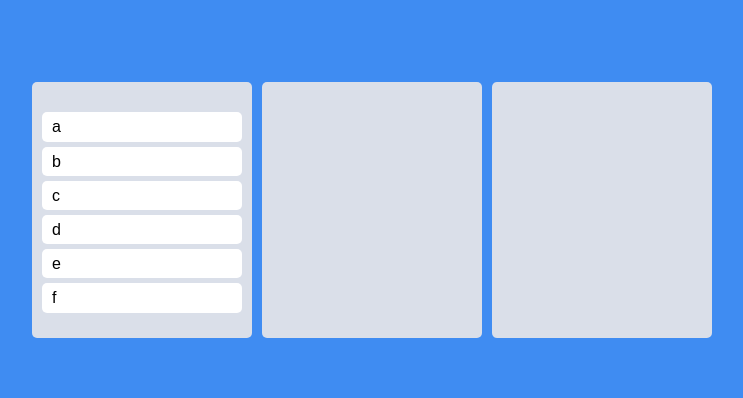
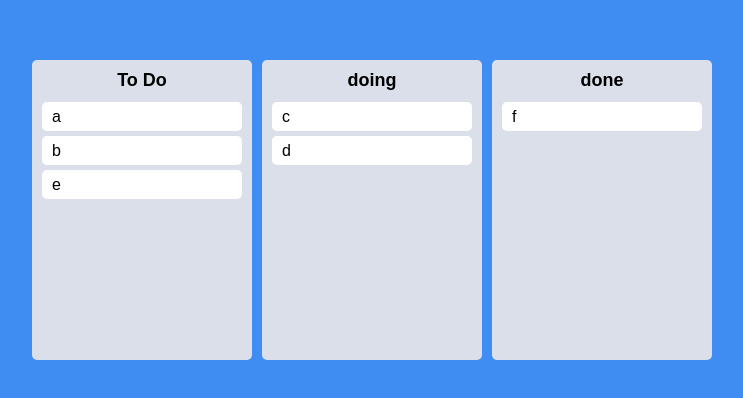
Before and after one commit to bigwave-cho/trello-todo, a React (Create React App) app: page / in a window 1280 px wide. Shown: the part 190-588 px from the top of the page, without its empty margins (268-1011 px from the left). Built offline with nearby package versions, Linux system fonts and the light colour scheme.

Commit message:
Beautiful-dnd : reorder toDos(보드 내 & 간)

```diff
--- a/src/App.tsx
+++ b/src/App.tsx
@@ -6,7 +6,7 @@
 
 const Wrapper = styled.div`
   max-width: 680px;
-  width: 100%;
+  width: 100vw;
   height: 100vh;
   display: flex;
   justify-content: center;
@@ -15,24 +15,47 @@
 `;
 
 const Boards = styled.div`
-  display: grid;
+  display: flex;
+  justify-content: center;
+  align-items: flex-start;
   width: 100%;
   gap: 10px;
-  grid-template-columns: repeat(3, 1fr);
 `;
 
 function App() {
   const [toDos, setToDos] = useRecoilState(toDoState);
 
-  const onDragEnd = ({ draggableId, destination, source }: DropResult) => {
+  const onDragEnd = (info: DropResult) => {
+    const { destination, draggableId, source } = info;
     if (!destination) return;
-    // setToDos((oldToDos) => {
-    //   const copyToDos = [...oldToDos];
-    //   copyToDos.splice(source.index, 1);
-    //   copyToDos.splice(destination?.index, 0, draggableId);
-    //   return copyToDos;
-    // });
+    if (destination?.droppableId === source.droppableId) {
+      setToDos((allBoards) => {
+        //allBoards : todo, doing, done..
+        const boardCopy = [...allBoards[source.droppableId]];
+        boardCopy.splice(source.index, 1);
+        boardCopy.splice(destination?.index, 0, draggableId);
+        //수정되는 보드만 수정해서 반환
+        return {
+          ...allBoards,
+          [source.droppableId]: boardCopy,
+        };
+      });
+    }
+    if (destination?.droppableId !== source.droppableId) {
+      setToDos((allBoards) => {
+        const sourceBoard = [...allBoards[source.droppableId]];
+        const destinationBoard = [...allBoards[destination?.droppableId]];
+        sourceBoard.splice(source.index, 1);
+        destinationBoard.splice(destination!.index, 0, draggableId);
+        return {
+          ...allBoards,
+          [source.droppableId]: sourceBoard,
+          [destination?.droppableId]: destinationBoard,
+        };
+      });
+    }
   };
+
   return (
     <DragDropContext onDragEnd={onDragEnd}>
       <Wrapper>
--- a/src/Components/Board.tsx
+++ b/src/Components/Board.tsx
@@ -3,11 +3,19 @@
 import DragabbleCard from './DragabbleCard';
 
 const Wrapper = styled.div`
-  min-height: 200px;
+  width: 300px;
   padding: 20px 10px;
-  padding-top: 30px;
+  padding-top: 10px;
   background-color: ${(props) => props.theme.boardColor};
   border-radius: 5px;
+  min-height: 300px;
+`;
+
+const Title = styled.h2`
+  text-align: center;
+  font-weight: 600;
+  margin-bottom: 10px;
+  font-size: 18px;
 `;
 
 interface IBoardProps {
@@ -17,16 +25,19 @@
 
 function Board({ toDos, boardId }: IBoardProps) {
   return (
+    <Wrapper>
+      <Title>{boardId}</Title>
       <Droppable droppableId={boardId}>
         {(magic) => (
-        <Wrapper ref={magic.innerRef} {...magic.droppableProps}>
+          <div ref={magic.innerRef} {...magic.droppableProps}>
             {toDos.map((toDo, index) => (
-            <DragabbleCard toDo={toDo} index={index} />
+              <DragabbleCard key={toDo} index={index} toDo={toDo} />
             ))}
             {magic.placeholder}
-        </Wrapper>
+          </div>
         )}
       </Droppable>
+    </Wrapper>
   );
 }
 export default Board;
--- a/src/atoms.ts
+++ b/src/atoms.ts
@@ -7,5 +7,5 @@
 
 export const toDoState = atom<IToDoState>({
   key: 'toDo',
-  default: { to_do: ['a', 'b', 'c', 'd', 'e', 'f'], doing: [], done: [] },
+  default: { 'To Do': ['a', 'b', 'e'], doing: ['c', 'd'], done: ['f'] },
 });
```
Lines whose indentation alone changed are shown as unchanged.
